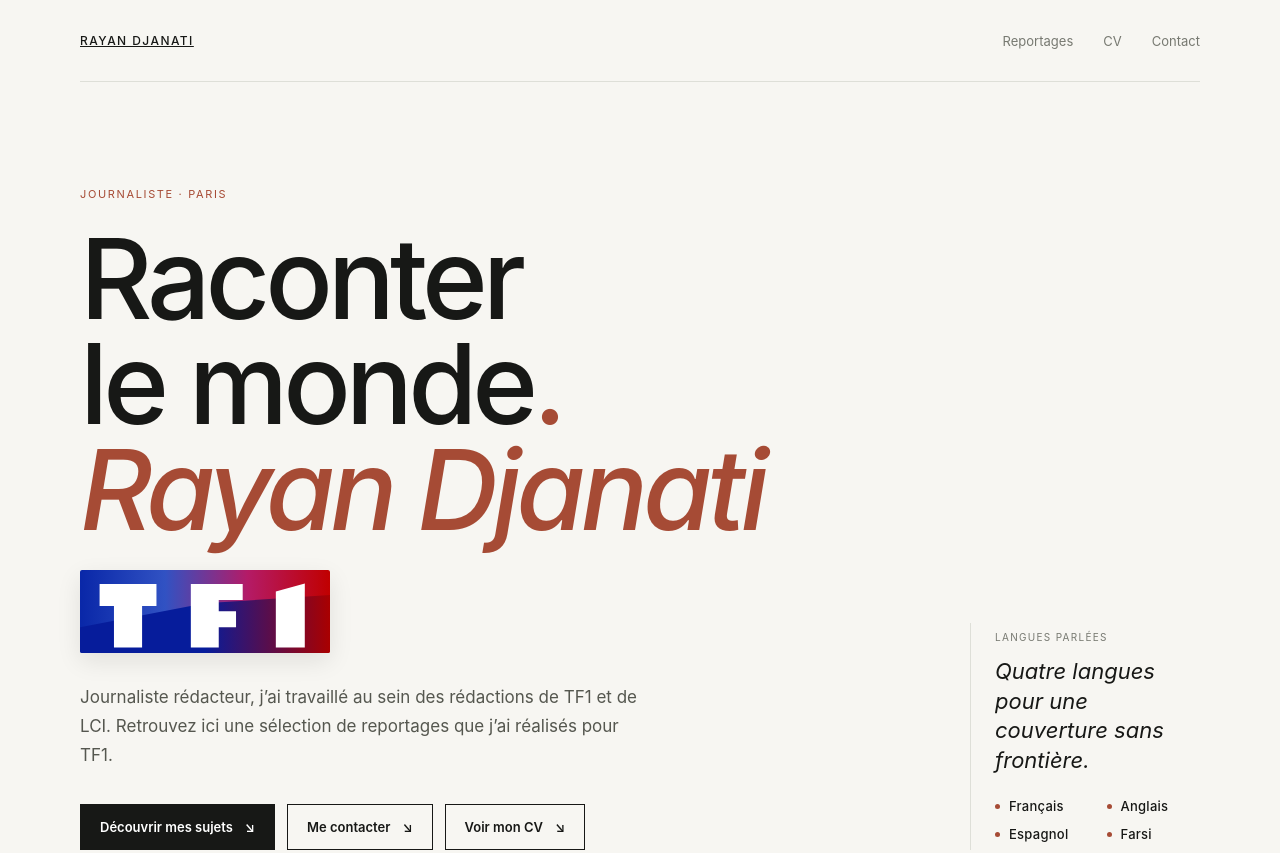
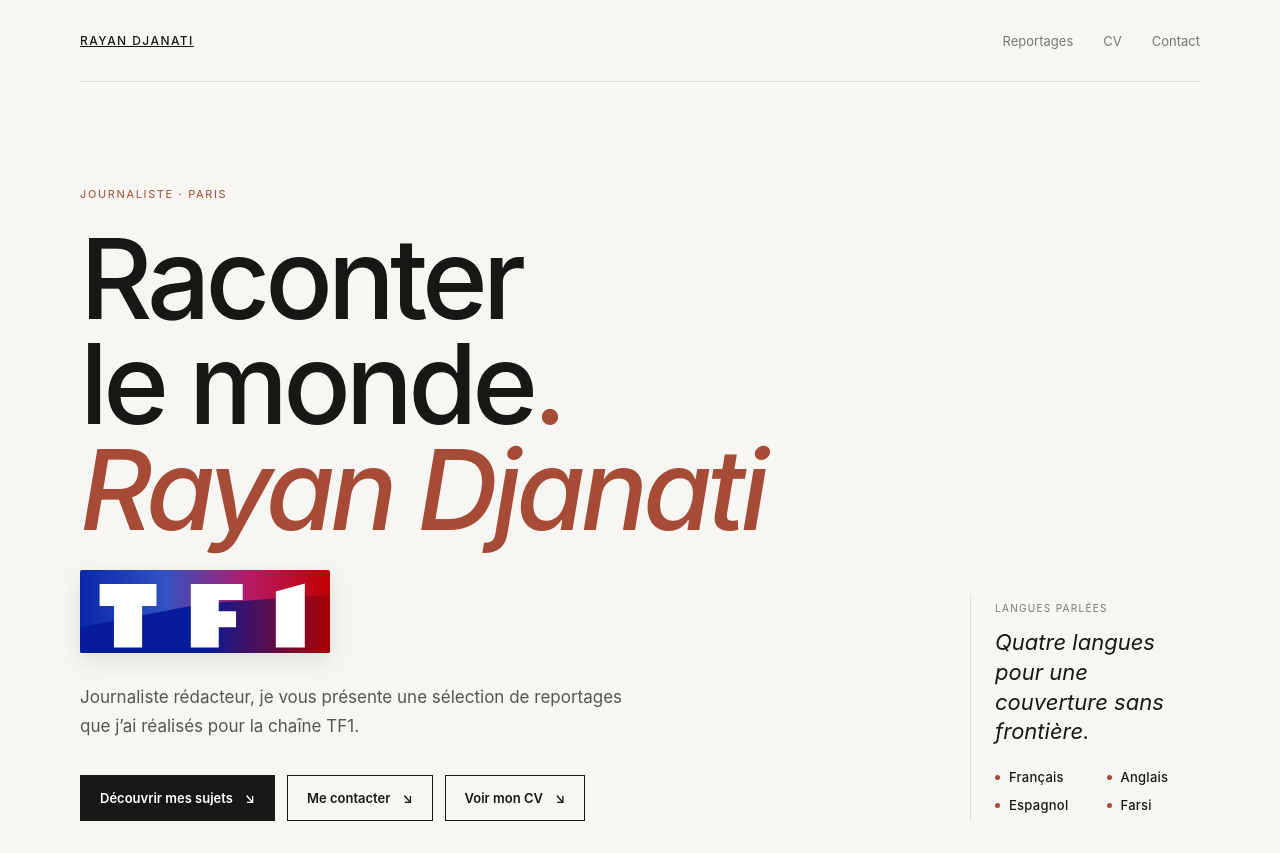
Before and after one commit to rayandjanati/portfolio, a plain HTML site: page index.html in a window 1280 px wide. Shown: the top 853 px of the page. Drawn offline with Linux system fonts and the light colour scheme.

Commit message:
Update portfolio introduction copy

```diff
--- a/index.html
+++ b/index.html
@@ -80,7 +80,7 @@ footer{padding:22px 0;display:flex;justify-content:space-between;color:var(--mut
 <div class="kicker">Journaliste · Paris</div>
 <h1>Raconter<br>le monde<span style="color:var(--accent)">.</span><br><em>Rayan Djanati</em></h1>
 <img class="hero-logo" src="tf1-logo.svg?v=2" alt="Logo TF1">
-<p class="intro">Journaliste rédacteur, j’ai travaillé au sein des rédactions de TF1 et de LCI. Retrouvez ici une sélection de reportages que j’ai réalisés pour TF1.</p>
+<p class="intro">Journaliste rédacteur, je vous présente une sélection de reportages que j’ai réalisés pour la chaîne TF1.</p>
 <div class="actions">
 <a class="btn primary" href="#sujets">Découvrir mes sujets <span>↘</span></a>
 <a class="btn" href="#contact">Me contacter <span>↘</span></a>
```
